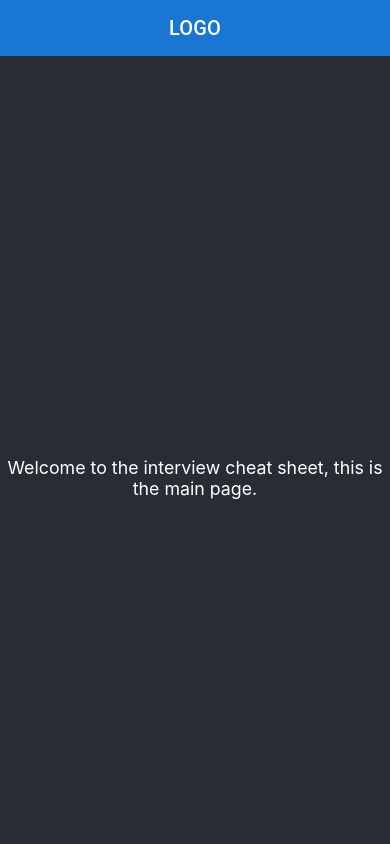
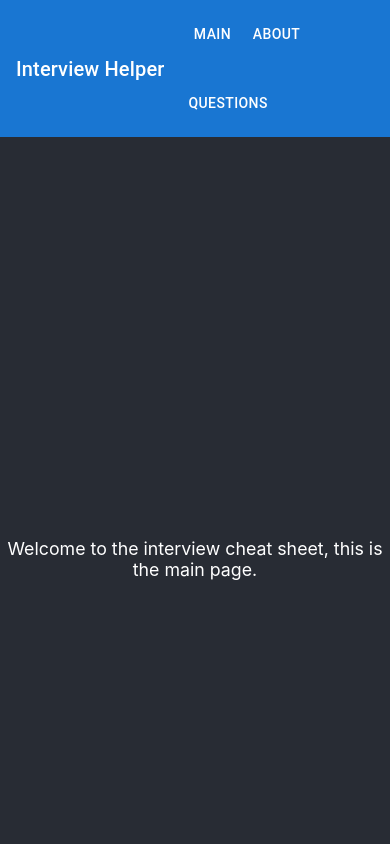
Before and after one commit to Sverdiyev/InterviewHelperFE, a React (Create React App) app: page / in a window 390 px wide. Shown: the top 844 px of the page. Built offline with nearby package versions, Linux system fonts and the light colour scheme.

Commit message:
removed responsive code

```diff
--- a/src/components/Layout/Navbar.jsx
+++ b/src/components/Layout/Navbar.jsx
@@ -1,81 +1,32 @@
-import { useState } from 'react';
-import AppBar from '@mui/material/AppBar';
-import Box from '@mui/material/Box';
-import Toolbar from '@mui/material/Toolbar';
-import Typography from '@mui/material/Typography';
-import Menu from '@mui/material/Menu';
-import Container from '@mui/material/Container';
-import Button from '@mui/material/Button';
-import MenuItem from '@mui/material/MenuItem';
 import { Link } from 'react-router-dom';
+import { AppBar, Button, Container, Grid, Toolbar, Typography } from '@mui/material';
 
 const pages = ['main', 'about', 'questions'];
 
 function Navbar() {
-  const [anchorElNav, setAnchorElNav] = useState(null);
-
-  const handleCloseNavMenu = () => {
-    setAnchorElNav(null);
-  };
-
   return (
     <AppBar position="static">
-      <Container maxWidth="xl">
+      <Container>
         <Toolbar disableGutters>
           <Typography
             variant="h6"
             noWrap
             component={Link}
             to="/"
-            sx={{ mr: 2, display: { xs: 'none', md: 'flex' } }}
+            sx={{ mr: 2, display: 'flex' }}
             style={{ textDecoration: 'none', color: 'white' }}>
             Interview Helper
           </Typography>
 
-          <Box sx={{ flexGrow: 1, display: { xs: 'flex', md: 'none' } }}>
-            <Menu
-              id="menu-appbar"
-              anchorEl={anchorElNav}
-              anchorOrigin={{
-                vertical: 'bottom',
-                horizontal: 'left'
-              }}
-              keepMounted
-              transformOrigin={{
-                vertical: 'top',
-                horizontal: 'left'
-              }}
-              open={Boolean(anchorElNav)}
-              onClose={handleCloseNavMenu}
-              sx={{
-                display: { xs: 'block', md: 'none' }
-              }}>
-              {pages.map((page) => (
-                <MenuItem key={page} onClick={handleCloseNavMenu}>
-                  <Typography textAlign="center">{page}</Typography>
-                </MenuItem>
-              ))}
-            </Menu>
-          </Box>
-          <Typography
-            variant="h6"
-            noWrap
-            component="div"
-            sx={{ flexGrow: 1, display: { xs: 'flex', md: 'none' } }}>
-            LOGO
-          </Typography>
-          <Box sx={{ flexGrow: 1, display: { xs: 'none', md: 'flex' } }}>
+          <Grid container sx={{ flex: 1 }}>
             {pages.map((page) => (
               <Link key={page} to={'/' + page} style={{ textDecoration: 'none' }}>
-                <Button
-                  key={page}
-                  onClick={handleCloseNavMenu}
-                  sx={{ my: 2, color: 'white', display: 'block' }}>
+                <Button key={page} sx={{ my: 2, color: 'white', display: 'block' }}>
                   {page}
                 </Button>
               </Link>
             ))}
-          </Box>
+          </Grid>
         </Toolbar>
       </Container>
     </AppBar>
```
